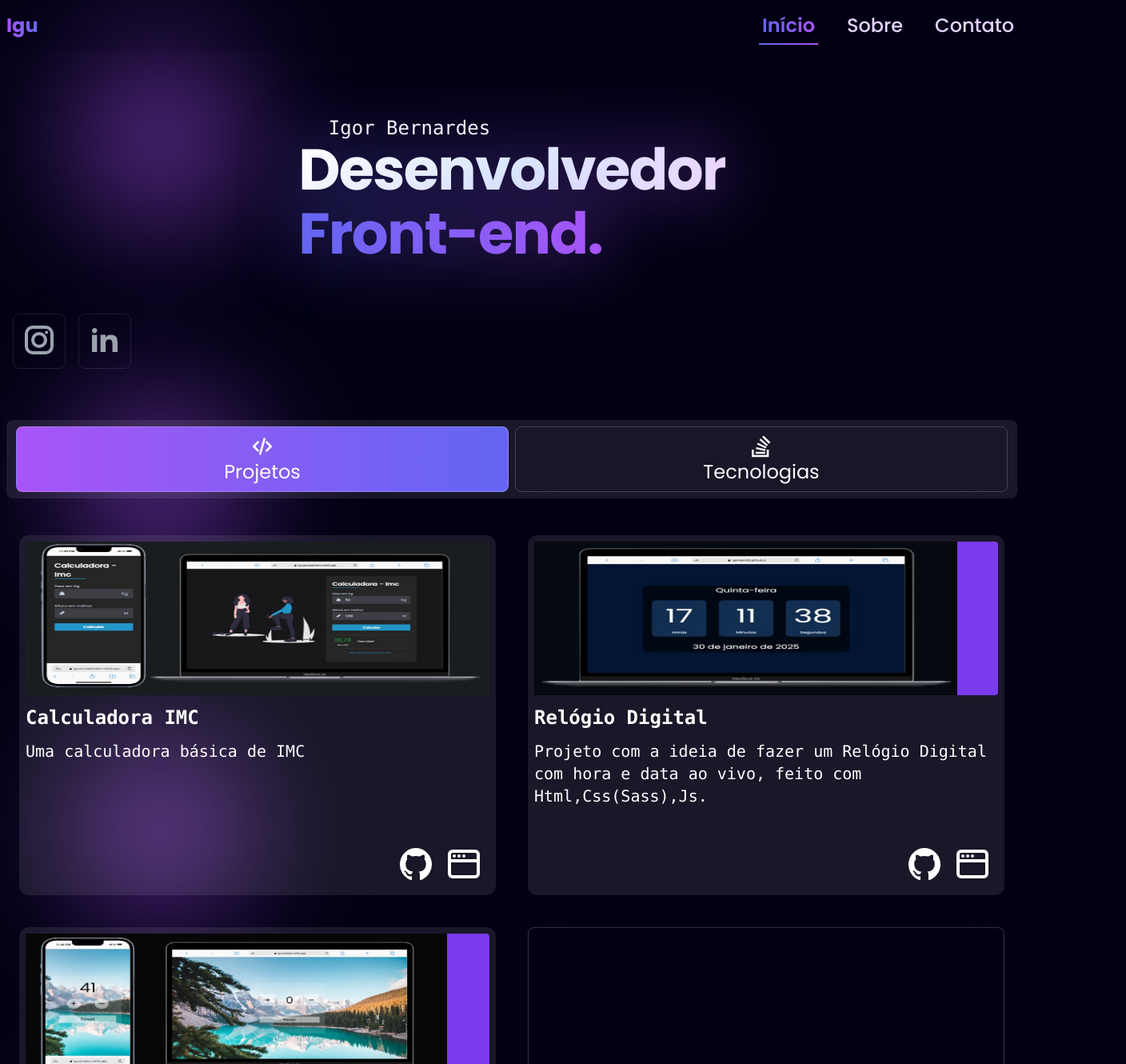
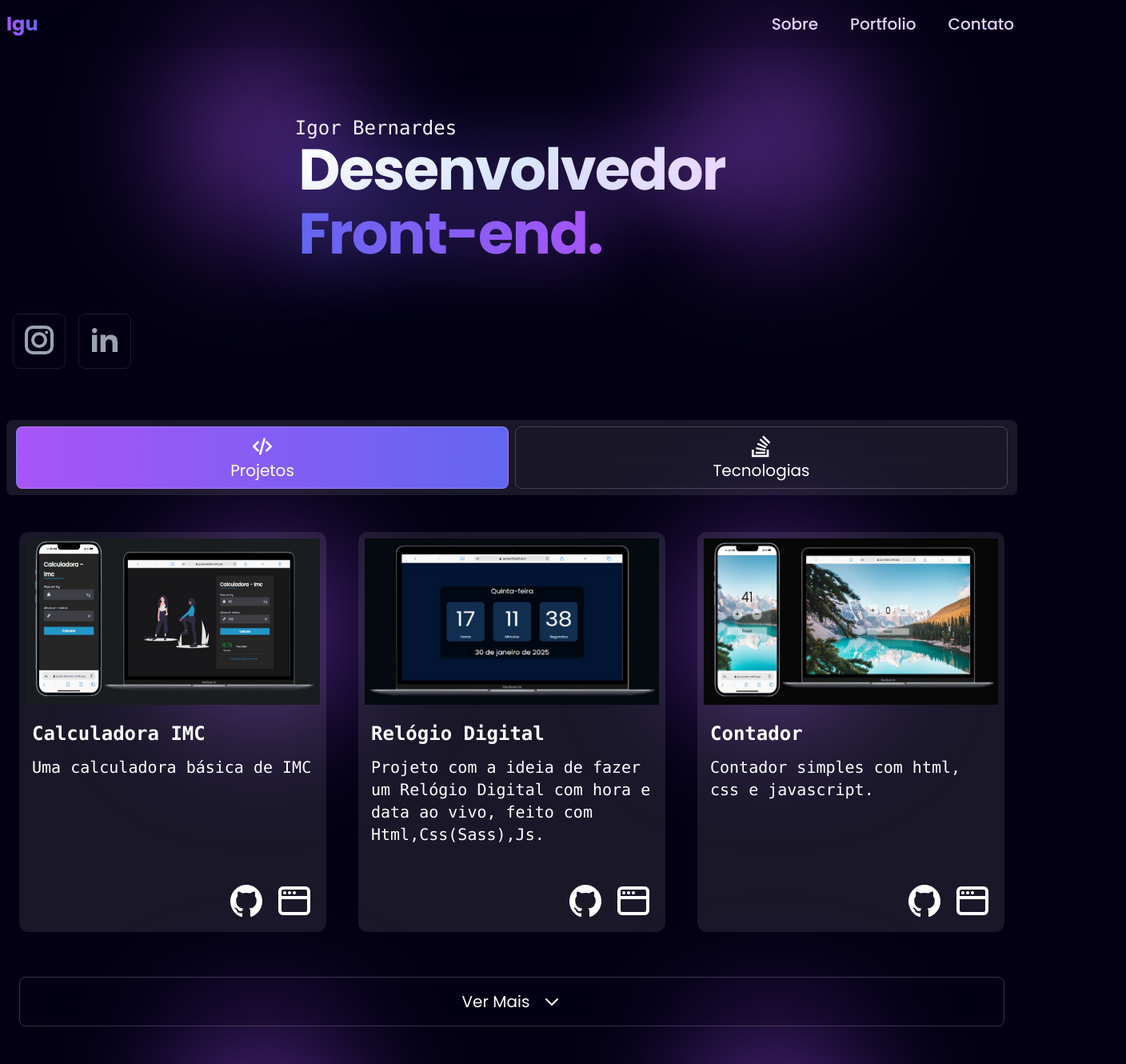
Before and after one commit to IgorBern02/portfolio_2025, a React (Vite) app: page / in a window 1280 px wide. Shown: the top 1330 px of the page at 80% size, 1408 px wide, since content can reach past the window. Built offline with nearby package versions, Linux system fonts and the light colour scheme.

Commit message:
completo, faltnado os ultimos detalhes, links, hovers, e ultimos ajustes

```diff
--- a/src/components/about.jsx
+++ b/src/components/about.jsx
@@ -23,10 +23,10 @@ const ModelAboutMe = memo(() => {
       id="portfolio"
     >
       <div className="w-full h-auto p-4 z-10 md:flex md:flex-col md:items-center md:text-left ">
-        <p className="text-lg font-mono font-medium text-white md:text-2xl md:mr-64">
+        <p className="text-lg font-mono font-medium text-white md:text-2xl md:mr-64 lg:mr-[340px]">
           Igor Bernardes
         </p>
-        <h1 className="text-6xl xl:text-7xl font-bold tracking-tight">
+        <h1 className="text-5xl md:text-6xl lg:text-7xl font-bold tracking-tight">
           <span className="relative inline-block">
             <span className="absolute -inset-2 bg-gradient-to-r from-[#6366f1] to-[#a855f7] blur-2xl opacity-20"></span>
 
--- a/src/components/background.jsx
+++ b/src/components/background.jsx
@@ -14,18 +14,47 @@
 
 // export default background;
 
-import React from "react";
+import React, { useState, useEffect } from "react";
 import "../index.css";
 
+// { ballCount }
 const Background = ({ ballCount }) => {
-  const balls = Array.from({ length: ballCount }, (_, index) => (
+  const [responsiveBallCount, setResponsiveBallCount] = useState(ballCount);
+
+  useEffect(() => {
+    const handleResize = () => {
+      if (window.innerWidth >= 768 && window.innerWidth < 1024) {
+        // Tablet
+        setResponsiveBallCount(ballCount + 1);
+      } else if (window.innerWidth >= 1024) {
+        // Desktop
+        setResponsiveBallCount(ballCount + 1);
+      } else {
+        // Mobile
+        setResponsiveBallCount(ballCount);
+      }
+    };
+
+    handleResize(); // Chamada inicial para definir o valor correto
+    window.addEventListener("resize", handleResize);
+
+    return () => {
+      window.removeEventListener("resize", handleResize);
+    };
+  }, [ballCount]);
+
+  const balls = Array.from({ length: responsiveBallCount }, (_, index) => (
     <div
       key={index}
       className={`w-80 h-80 rounded-full bg-purple-500 mt-28 ml-10 bg-opacity-50 blur-[110px] animate-bounce`}
     />
   ));
 
-  return <div className="absolute top-0 left-0 w-full h-full z-0">{balls}</div>;
+  return (
+    <div className="absolute top-0 left-0 w-full h-full z-0 md:grid md:grid-cols-2 md:ml-32">
+      {balls}
+    </div>
+  );
 };
 
 export default Background;
--- a/src/components/contact.jsx
+++ b/src/components/contact.jsx
@@ -85,16 +85,16 @@ const ModalContact = memo(() => {
           Contato
         </h1>
       </div>
-      <div className="w-full  h-full flex flex-col items-center p-3 gap-5 bg-bgProjetos rounded-lg mt-5 md:bg-transparent">
+      <div className="w-full  h-full flex flex-col items-center p-3 gap-5 bg-bgProjetos rounded-lg mt-5  md:bg-transparent">
         {contacts.map((item) => (
-          <div className="w-3/4 h-auto flex flex-row items-center border border-white/50 rounded-lg md:w-2/4">
+          <div className="w-3/4 h-auto flex flex-row items-center border border-white/50 rounded-lg backdrop-blur-xl cursor-pointer md:w-2/4">
             <a
               href={item.url}
               className="w-full h-full flex flex-row items-center gap-3 px-5 p-2 md:p-4"
               target="_blank"
             >
               <span className="text-3xl">{item.img}</span>
-              <span className="text-base text-white md:text-xl">
+              <span className="text-base text-white md:text-lg">
                 {item.name}
               </span>
             </a>
--- a/src/components/header.jsx
+++ b/src/components/header.jsx
@@ -71,7 +71,7 @@ const MenuHamburguer = () => {
         </button>
       </div>
       <div className={`menu ${isOpen ? "open" : ""}  flex flex-col `}>
-        <ul className="text-xl text-white flex flex-col gap-5 h-auto w-full md:text-2xl bg-[#030014]">
+        <ul className="text-xl text-white flex flex-col gap-5 h-auto w-full bg-[#030014]">
           <a
             href="#sobreMim"
             className={`w-full h-1/3 py-3 gradientMenu flex items-center ml-5 ${
@@ -125,9 +125,9 @@ const ModelHeader = memo(() => {
   };
 
   const navItems = [
-    { href: "#home", label: "Início" },
-    { href: "#about", label: "Sobre" },
-    { href: "#contact", label: "Contato" },
+    { href: "#sobreMim", label: "Sobre" },
+    { href: "#portfolio", label: "Portfolio" },
+    { href: "#contato", label: "Contato" },
   ];
 
   return (
@@ -146,7 +146,7 @@ const ModelHeader = memo(() => {
               key={item.label}
               href={item.href}
               onClick={(e) => scrollToSection(e, item.href)}
-              className="group relative px-1 py-2 text-xl xl:text-2xl max-2xl:text-base font-medium"
+              className="group relative px-1 py-2 text-xl font-medium"
             >
               <span
                 className={`relative z-10 transition-colors duration-300 ${
--- a/src/components/projetos.jsx
+++ b/src/components/projetos.jsx
@@ -24,7 +24,7 @@ const arrayprojects = [
   {
     img: Contador,
     name: "Contador",
-    desc: "Contador simples com html, css e java script.",
+    desc: "Contador simples com html, css e javascript.",
     github: "https://github.com/IgorBern02/Contador",
     site: "https://igucontador.netlify.app/",
   },
@@ -32,7 +32,7 @@ const arrayprojects = [
   {
     img: LoginValidado,
     name: "Login Validação",
-    desc: "Login com validação feito com fire base.",
+    desc: "Login com validação feito com firebase.",
     github: "https://github.com/IgorBern02/Login_Validado",
     site: "https://igorbern02.github.io/Login_Validado/",
   },
@@ -54,25 +54,29 @@ const ModalProjects = memo(({ projects, setBallCount }) => {
   };
 
   return (
-    <section className=" grid grid-cols-1 overflow-y-auto p-2 gap-10 text-white z-10 md:grid-cols-2">
-      {projects.slice(0, showMore ? projects.length : 3).map((proj) => (
+    <section className=" grid grid-cols-1 overflow-y-auto p-2 gap-10 text-white z-10 md:grid-cols-2 lg:grid-cols-3 ">
+      {projects.slice(0, showMore ? projects.length : 3).map((proj, index) => (
         <motion.div
-          className="w-full h-auto bg-bgProjetos rounded-xl truncate flex flex-col p-2 gap-3  md:relative md:h-[450px]"
-          whileInView={{ opacity: 1, y: 0 }} // Animação ao entrar na visualização
-          initial={{ opacity: 0, y: 30 }} // Inicialmente invisível e abaixo
+          // whileInView={{ opacity: 1, y: 0 }} // Animação ao entrar na visualização
+          // initial={{ opacity: 0, y: 30 }} // Inicialmente invisível e abaixo
+          // transition={{ duration: 0.8 }} // Duração da animação]]
+          className="w-full h-auto bg-bgProjetos rounded-xl truncate flex flex-col p-2 gap-3 md:relative md:h-[450px] lg:h-[500px] cursor-pointer hover:scale-110"
+          initial={{ opacity: 0, x: index % 2 === 0 ? -100 : 100 }} // Animação inicial
+          animate={{ opacity: 1, x: 0 }} // Animação ao entrar
+          exit={{ opacity: 0, x: index % 2 === 0 ? -100 : 100 }} // Animação ao sair
           transition={{ duration: 0.8 }} // Duração da animação
           key={proj.name}
         >
-          <div className="w-full h-44 bg-violet-600 flex flex-row rounded md:h-48">
-            <img src={proj.img} alt={proj.name} />
+          <div className="w-full h-44 flex flex-row rounded md:h-48 lg:h-52">
+            <img src={proj.img} alt={proj.name} className="w-full" />
           </div>
-          <section className="w-full text-wrap flex flex-col gap-3">
+          <section className="w-full text-wrap flex flex-col gap-3 p-2">
             <h1 className="font-semibold text-xl font-mono md:text-2xl">
               {proj.name}
             </h1>
             <p className="font-mono text-base md:text-xl">{proj.desc}</p>
           </section>
-          <section className="flex flex-row justify-end items-center gap-2 md:absolute md:bottom-2 md:right-5 md:gap-4 w-full">
+          <section className="w-full flex flex-row justify-end items-center gap-2 md:absolute md:bottom-2 md:right-5 md:gap-4">
             <a href={proj.github} target="_blank">
               <button type="button">
                 <svg
@@ -115,15 +119,16 @@ const ModalProjects = memo(({ projects, setBallCount }) => {
           </section>
         </motion.div>
       ))}
+      <div className="col-span-full flex justify-center mt-4">
         <button
           onClick={handleShowMore}
-        className="flex flex-row items-center justify-center border border-white/20 w-full text-lg text-white py-2 rounded-lg backdrop-blur-xl cursor-pointer"
+          className="flex flex-row items-center justify-center border border-white/20 w-full text-lg text-white py-2 rounded-lg backdrop-blur-xl cursor-pointer md:text-xl md:py-4"
         >
           {showMore ? "Ver Menos" : "Ver Mais"}
           {showMore ? (
             // Seta para cima ao lado de "Ver Menos"
             <svg
-            className="w-6 h-6 text-white ml-4"
+              className="w-6 h-6 text-white ml-4 md:w-8"
               aria-hidden="true"
               xmlns="http://www.w3.org/2000/svg"
               width="24"
@@ -160,6 +165,7 @@ const ModalProjects = memo(({ projects, setBallCount }) => {
             // Seta para baixo ao lado de "Ver Mais"
           )}
         </button>
+      </div>
     </section>
   );
 });
--- a/src/components/showcase.jsx
+++ b/src/components/showcase.jsx
@@ -101,7 +101,7 @@
 
 // export default memo(Showcase);
 
-import React, { useState, memo } from "react";
+import React, { useState, useEffect, memo } from "react";
 import Projetos from "./projetos";
 import Skills from "./skills";
 import "../index.css";
@@ -131,7 +131,7 @@ const Navbar_showcase = memo(({ setBallCount }) => {
           }`}
           onClick={(event) => handleClick("projetos", event)}
         >
-          <a href="#" className="flex flex-col items-center md:text-2xl">
+          <a href="#" className="flex flex-col items-center text-xl ">
             <span>
               <svg
                 className="w-6 h-6 text-white md:w-8 md:h-8"
@@ -162,7 +162,7 @@ const Navbar_showcase = memo(({ setBallCount }) => {
           }`}
           onClick={(event) => handleClick("tecnologias", event)}
         >
-          <a href="#" className="flex flex-col items-center md:text-2xl">
+          <a href="#" className="flex flex-col items-center text-xl">
             <span>
               <svg
                 className="w-6 h-6 text-white md:w-8 md:h-8"
--- a/src/components/skills.jsx
+++ b/src/components/skills.jsx
@@ -54,15 +54,15 @@ const tecno = [
 
 const ModalSkills = memo(({ tecno }) => {
   return (
-    <section className="w-full h-auto p-2 grid grid-cols-2 gap-5 z-40 md:grid-cols-4 xl:w-3/4 ">
+    <section className="w-full h-auto p-2 grid grid-cols-2 gap-5 z-40 md:grid-cols-4 group ">
       {tecno.map((tec) => (
-        <div className="w-30 h-30 bg-bgProjetos rounded-xl gap-2 p-3 flex flex-col items-center justify-center md:w-32 md:h-32 md:ml-5 md:p-8 xl:ml-20">
+        <div className="w-30 h-30 bg-bgProjetos rounded-xl gap-2 p-3 flex flex-col items-center justify-center md:w-32 md:h-32 md:ml-5 md:p-8 lg:ml-20 hover:scale-110 hover:duration-200">
           <img
             src={tec.icon}
             alt={tec.name}
             className="w-12 h-12 md:w-20 md:h-20"
           />
-          <p className="text-lg text-white md:text-2xl">{tec.name}</p>
+          <p className="text-lg md:text-xl text-white ">{tec.name}</p>
         </div>
       ))}
     </section>
```
Lines whose indentation alone changed are shown as unchanged.
